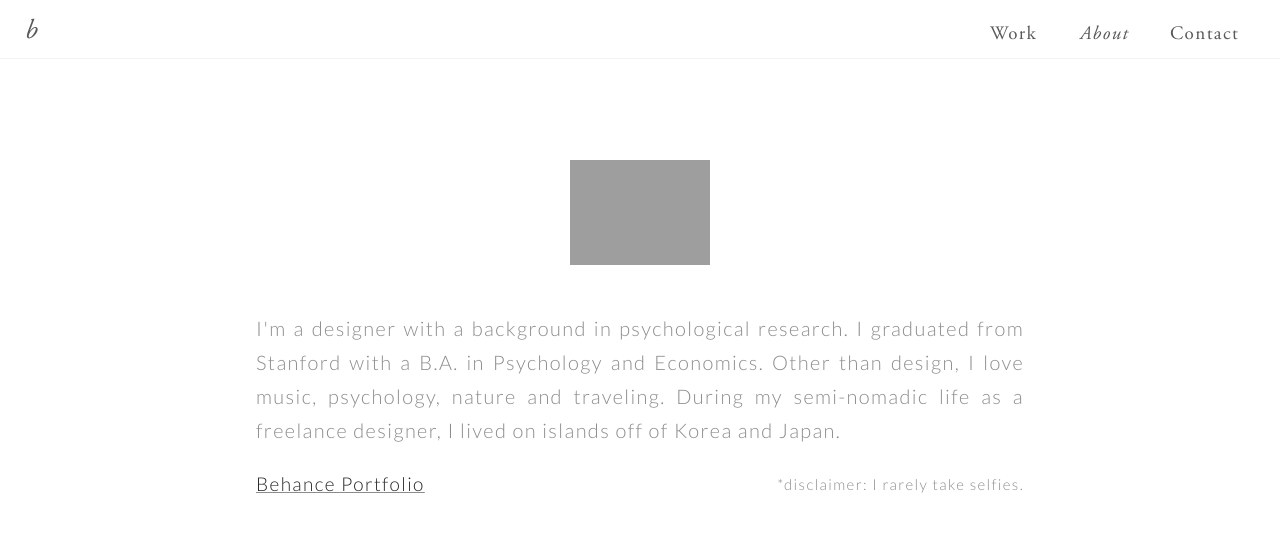
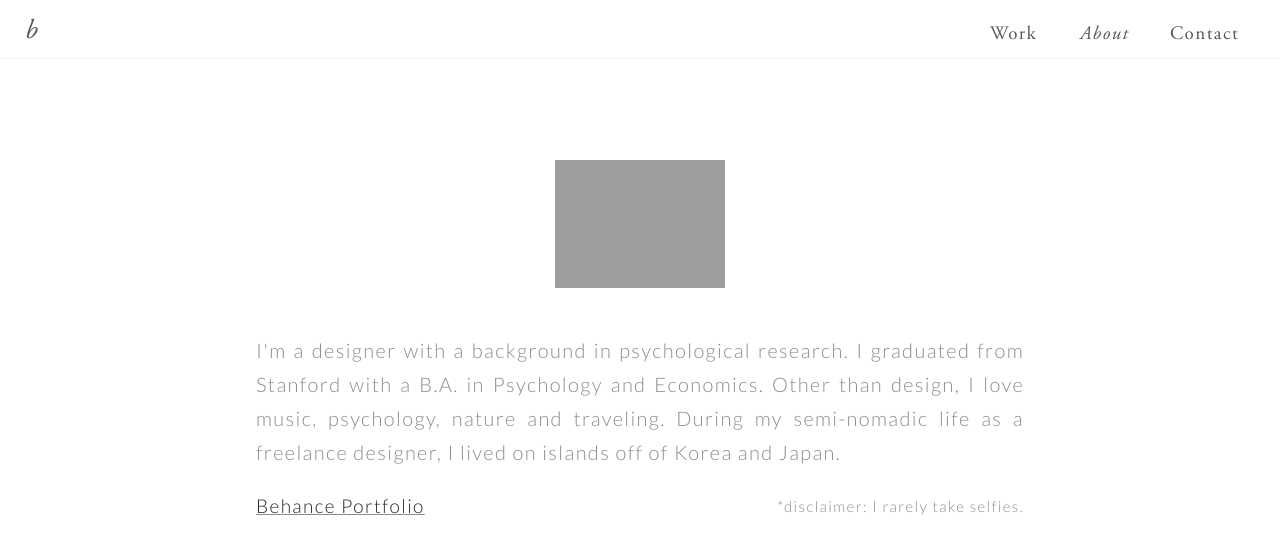
Before and after one commit to bkwon0402/bkwon0402.github.io, a Jekyll site: the page about.html, which Jekyll copies as it is, in a window 1280 px wide. Shown: the top 554 px of the page. Built offline with Jekyll 4.4.1, drawn with Linux system fonts in a browser that asks for light colours.

Commit message:
Update core.css

```diff
--- a/styles/core.css
+++ b/styles/core.css
@@ -894,7 +894,7 @@ div.newsletterredesign {
 }
 .selfie2 {
     content: url('/images/selfie.png');
-    max-width: 140px;
+    max-width: 170px;
     display: block;
     height: auto;
     /*   float: left; */
```
